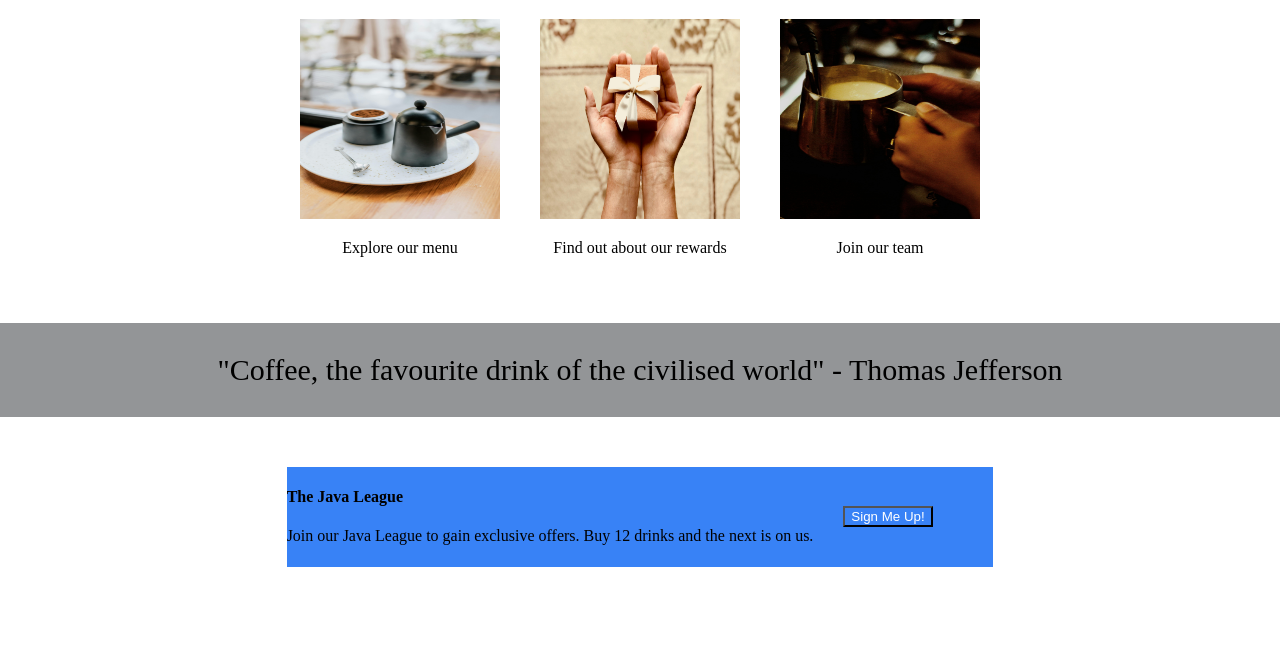
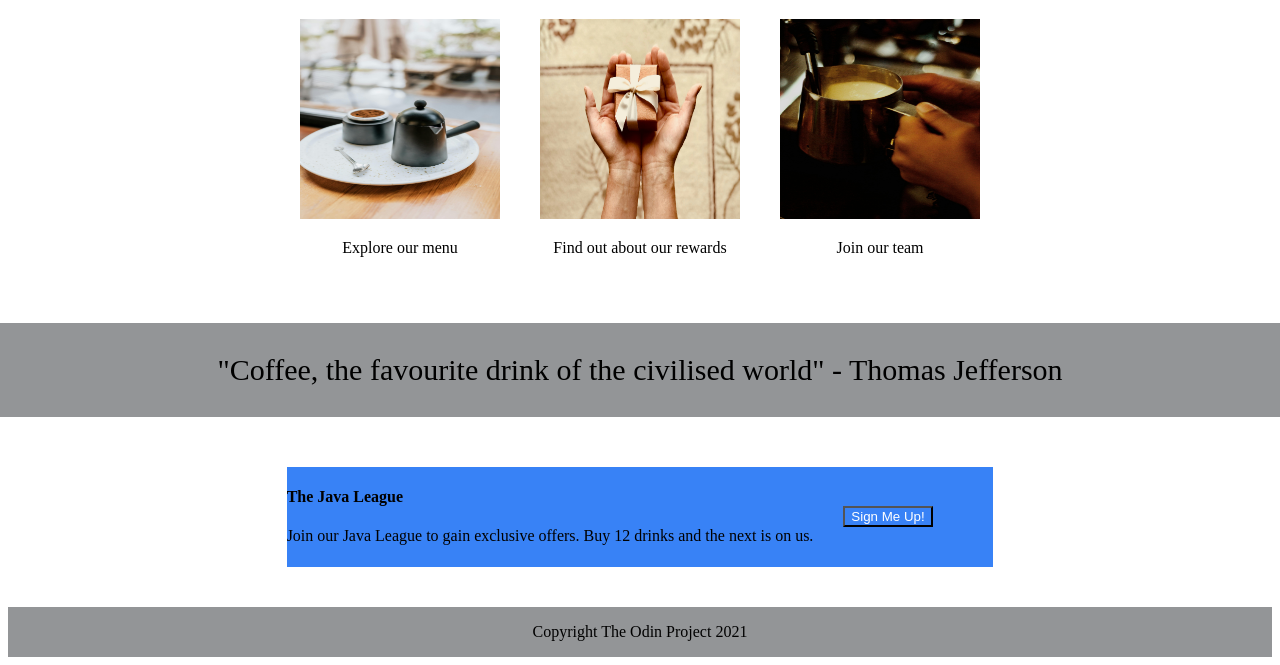
Before and after one commit to HM-04/website_template, a plain HTML site: page index.html in a window 1280 px wide. Shown: the part 400-1065 px from the top of the page. Before the commit the page ends 975 px from the top, so only its background shows below. Drawn offline with Linux system fonts and the light colour scheme.

Commit message:
Modify footer of index.html

```diff
--- a/index.html
+++ b/index.html
@@ -70,5 +70,12 @@
         <div class="java_button"><button>Sign Me Up!</button></div>
     </div>
   </div>
+
+
+  <!-- FOOTER -->
+  <div class="footer">
+    <p>Copyright The Odin Project 2021</p>
+  </div>
+
 </body>
 </html>
--- a/style.css
+++ b/style.css
@@ -108,3 +108,10 @@ ul {
     background-color: #3882F6;
     color: white;
 }
+
+.footer{
+    display: flex;
+    justify-content: center;
+    margin-top: 40px;
+    background-color: #939597;
+}
```
